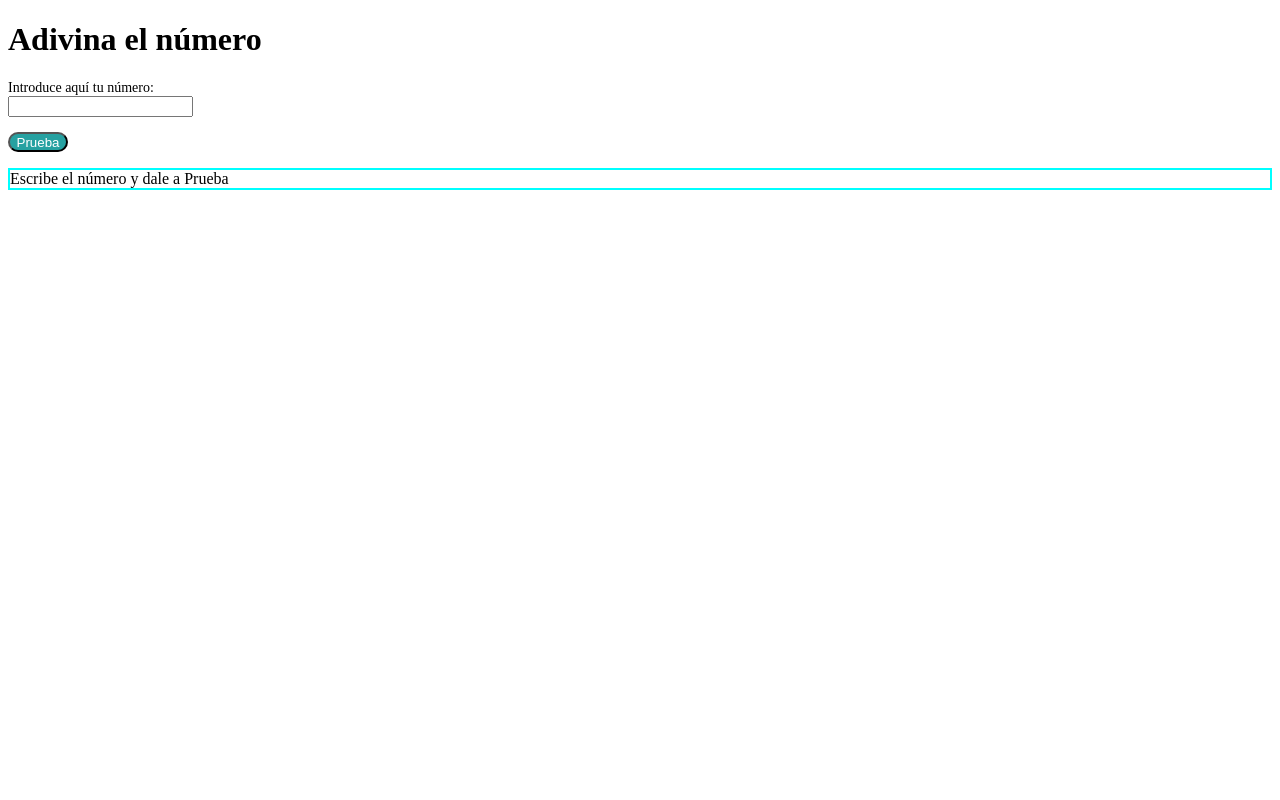
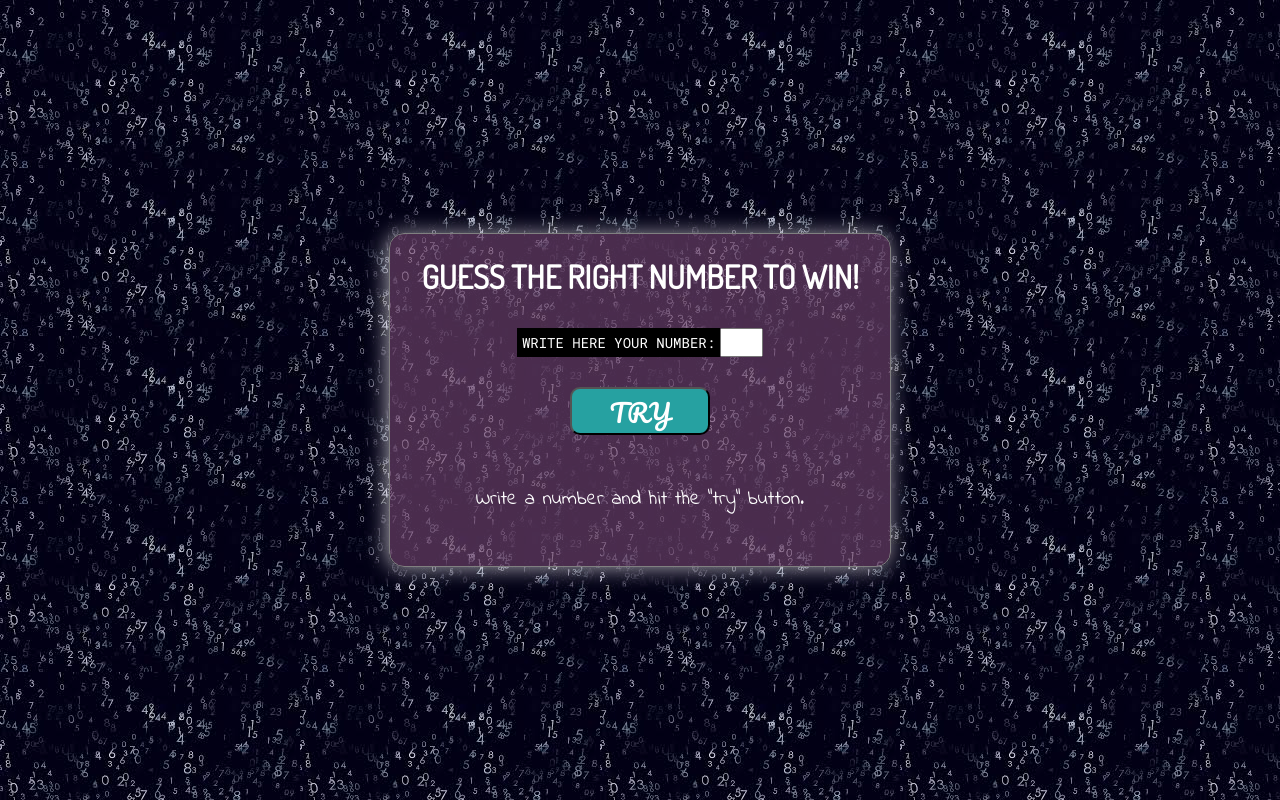
Before and after one commit to marinadelafuente/Find-the-number, a plain HTML site: page index.html in a window 1280 px wide. Drawn offline with Linux system fonts and the light colour scheme.

Commit message:
update css

```diff
--- a/index.html
+++ b/index.html
@@ -1,25 +1,31 @@
 <!DOCTYPE html>
 <html lang="en">
+
 <head>
   <meta charset="UTF-8" />
   <meta name="viewport" content="width=device-width, initial-scale=1.0" />
   <meta http-equiv="X-UA-Compatible" content="ie=edge" />
   <link rel="stylesheet" href="./styles/styles.css" />
-    <title>Ejercicio de Evaluación Intermedia M2 - "Adivina un número"</title>
+  <link href="https://fonts.googleapis.com/css?family=Dosis|Indie+Flower|Pacifico|Roboto+Mono|Ubuntu&display=swap" rel="stylesheet">
+  <title>"Find your number"</title>
 </head>
+
 <body>
-    <h1>Adivina el número</h1>
+  <main class="main">
+    <h1 class="title">Guess the right number to win!</h1>
 
-    <form class="js-form">
-      <label for="userNumber">Introduce aquí tu número:</label>
-      <input class="js-userNumber" id="userNumber" type="number" name="userNumber" />
-      <button class="js-button">Prueba</button>
+    <div class="container">
+      <form class="js-form form">
+        <label class="input-label" for="userNumber">Write here your number:</label>
+        <input class="js-userNumber user-number" id="userNumber" type="number" name="userNumber" />
       </form>
-
-    <p class="js-tipMessage">Escribe el número y dale a Prueba</p>
-
+      <button class="js-button button">Try</button>
+      <p class="js-tipMessage tip-message">Write a number and hit the "try" button.</p>
       <p class="js-counter"></p>
+    </div>
+  </main>
 
   <script type="text/javascript" src="./js/main.js"></script>
 </body>
+
 </html>
--- a/js/main.js
+++ b/js/main.js
@@ -6,7 +6,7 @@ const tipMessage = document.querySelector('.js-tipMessage');
 const counter = document.querySelector('.js-counter');
 
 const generateRandomNumber = function (max) {
-    console.log('Generando número aleatorio');
+    console.log('Generating random number');
     return Math.ceil(Math.random() * max);
 }
 
@@ -18,25 +18,23 @@ const compareNumber = function () {
     console.log(randomNumber);
 
     if (userNumberValue > 100) {
-        console.log('El número debe estar entre 0 y 100.');
-        return tipMessage.innerHTML = 'El número debe estar entre 0 y 100.';
+        console.log('The number must be between 0 and 100.');
+        return tipMessage.innerHTML = 'The number must be between 0 and 100.';
     } else if (userNumberValue === randomNumber) {
-        console.log('Has ganado');
-        return tipMessage.innerHTML = 'Has ganado campeona!!!';
+        console.log('You win');
+        return tipMessage.innerHTML = 'Oh, yeah. YOU WIN!!!';
     } else if (userNumberValue < randomNumber) {
-        console.log('Demasiado bajo.');
-        return tipMessage.innerHTML = `Demasiado bajo.`;
+        console.log('Too low.');
+        return tipMessage.innerHTML = `Too low...`;
     } else if (userNumberValue > randomNumber) {
-        console.log('Demasiado alto.');
-        return tipMessage.innerHTML = `Demasiado alto.`;
+        console.log('Too high.');
+        return tipMessage.innerHTML = `Not that high, mate.`;
     }
 }
 
-
-
 const handleEvent = function (ev) {
     ev.preventDefault();
-    console.log('Previene el evento');
+    console.log('Prevents the event');
     compareNumber();
 };
 
--- a/styles/styles.css
+++ b/styles/styles.css
@@ -1,23 +1,79 @@
-.js-form {
-    width: 170px;
-    font-size: 14px;
+body {
+    background: url('../images/numbers.jpg');
+    margin: 0;
+    height: 100vh;
+    display: flex;
+    justify-content: center;
+    align-items: center;
+    font-family: 'Ubuntu', sans-serif;
+    font-family: 'Indie Flower', cursive;
+    text-transform: uppercase;
 }
 
-.js-button {
+.main {
+    display: flex;
+    flex-direction: column;
+    justify-content: center;
+    align-items: center;
+    width: 500px;
+    text-align: center;
+    max-height: 400px;
+    color: white;
+    border: 1px grey solid;
+    background-color: rgba(114, 69, 110, 0.644);
+    border-radius: 15px;
+    box-shadow: -2px 1px 21px 0px rgba(250, 245, 250, 0.67);
+}
+
+.container {
+    margin-top: 10px;
+    display: flex;
+    flex-direction: column;
+    justify-content: center;
+    align-items: center;
+    width: 500px;
+    text-align: center;
+    max-height: 400px;
+}
+
+.title {
+    font-family: 'Dosis', sans-serif;
+}
+
+.form {
+    width: 300px;
+    font-size: 14px;
+    display: flex;
+    justify-content: center;
+    margin-bottom: 30px;
+}
+
+.input-label {
+    background-color: black;
+    color: white;
+    padding: 5px;
+    font-family: 'Roboto Mono', monospace;
+}
+
+.user-number {
+    width: 35px;
+}
+
+.button {
+    font-family: 'Pacifico', cursive;
     background: rgb(38, 161, 161);
     color: white;
     border-radius: 10px;
-    margin-top: 15px;
-    width: 60px;
-    height: 20px;
+    width: 140px;
+    height: 48px;
+    text-transform: uppercase;
+    cursor: pointer;
+    font-size: 25px;
+
 }
 
-.js-tipMessage {
-    border: aqua solid 2px;
+.tip-message {
+    text-transform: initial;
+    padding-top: 30px;
+    font-size: 20px;
 }
-
-/*
-.js-counter {
-    border: aqua solid 2px;
-
-} */
```
Also changed, not shown: images/numbers.jpg (added). Lines whose indentation alone changed are shown as unchanged.
